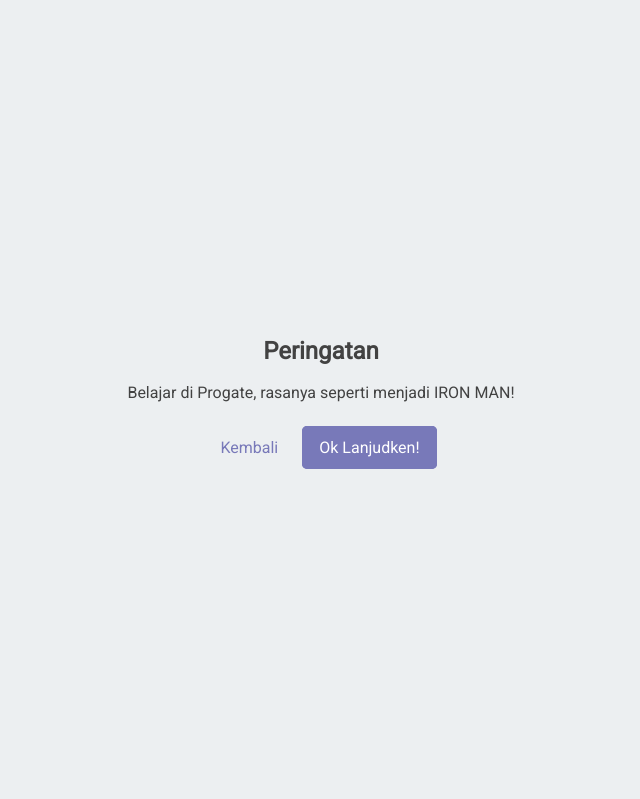
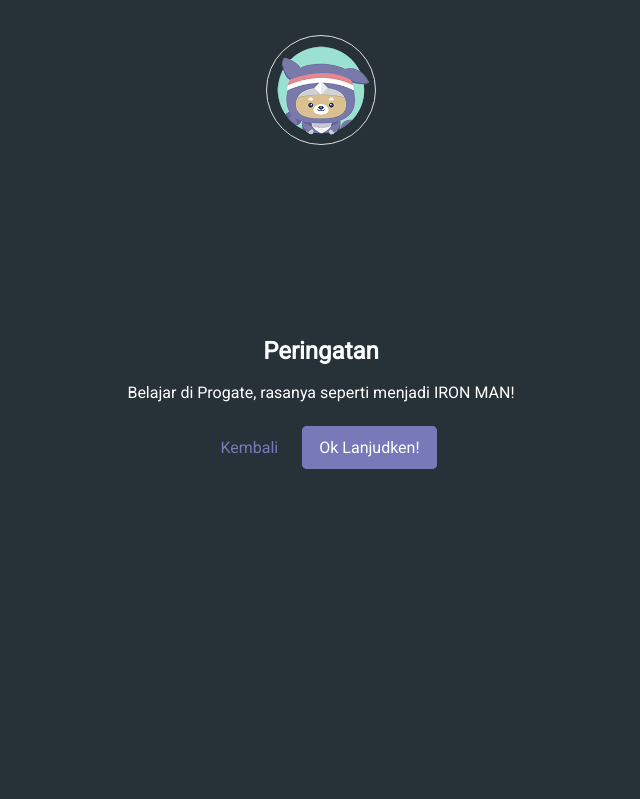
Before and after one commit to papashark123/progateMiniProject2, a plain HTML site: page index.html in a window 1280 px wide. Shown: the top 799 px of the page, without its empty margins (319-959 px from the left). Drawn offline with Linux system fonts and the dark colour scheme.

Commit message:
Add Dark Mode

```diff
--- a/res/style.css
+++ b/res/style.css
@@ -125,3 +125,21 @@
   background: transparent;
   color: #7879b9;
 }
+
+@media (prefers-color-scheme: dark) {
+
+  body,
+  aside {
+    background: #263238;
+    color: #fff;
+  }
+
+  img {
+    filter: grayscale(25%);
+  }
+
+  footer a {
+    background: url(progate-white.png) center center no-repeat;
+  }
+
+}
```
Also changed, not shown: res/opengraph.png (added), res/progate-white.png (added).
